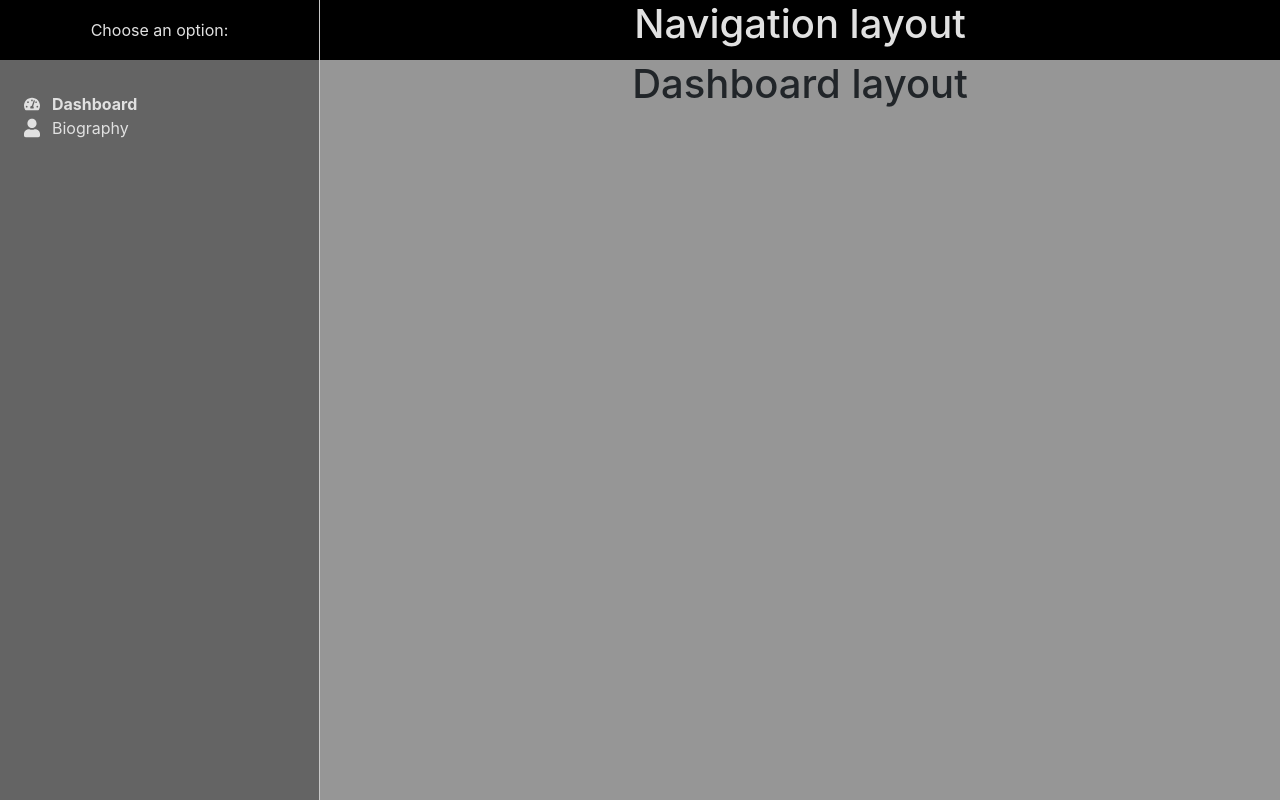
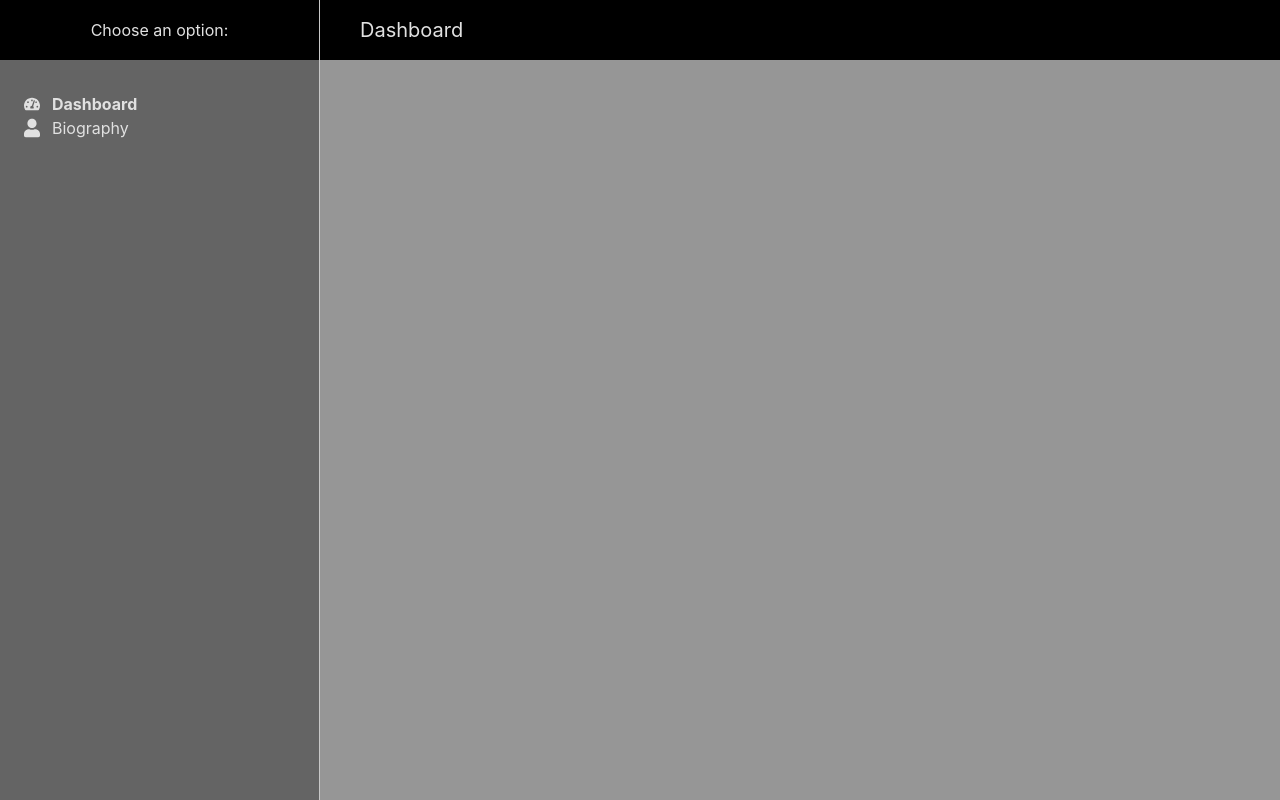
Before and after one commit to RudolfBenadie/Portfolio, a React (Create React App) app: page /terminal/dashboard in a window 1280 px wide. Built offline with nearby package versions, Linux system fonts and the light colour scheme.

Commit message:
Update top navigation

```diff
--- a/src/assets/scss/_navbar.scss
+++ b/src/assets/scss/_navbar.scss
@@ -1,6 +1,10 @@
-#navbar {
+.navbar {
   position: fixed;
   display: flex;
+  flex-wrap: nowrap;
+  align-items: justify;
+  justify-content: space-between;
+  padding: 0;
   left: 0;
   top: 0;
   right: 0;
@@ -8,13 +12,22 @@
   background-color: black;
   color: $light-color;
 
+  .container-fluid {
+    padding: 0;
+
     .spacer {
       width: $sidebar-width;
+      height: $large-navbar-height;
     }
 
     .content {
       width: $content-width;
-    text-align: center;
+      text-align: justify;
+
+      .navbar-brand {
+        color: $light-color;
+        padding-left: 2em;
       }
-
     }
+  }
+}
--- a/src/layout/Base.js
+++ b/src/layout/Base.js
@@ -5,7 +5,7 @@ import {
   Switch
 } from "react-router-dom";
 import SideBar from "./SideBar";
-import NavBar from "./NavBar";
+import TopNav from "./TopNav";
 import routes from "../views/routes";
 
 const BaseLayout = (props) => {
@@ -15,7 +15,7 @@ const BaseLayout = (props) => {
     <div className="wrapper" >
       <SideBar {...props} routes={routes} />
       <div className="main-panel" ref={mainPanel}>
-        <NavBar {...props} />
+        <TopNav {...props} />
         <div id="baseContainer" >
           <Switch>
             {routes.map((prop, key) => {
--- a/src/layout/NavBar.js
+++ /dev/null
@@ -1,12 +0,0 @@
-import React from "react";
-
-const NavBar = (props) => {
-  return (
-    <div id="navbar">
-      <div className="spacer"></div>
-      <div className="content"><h1>Navigation layout</h1></div>
-    </div>
-  )
-}
-
-export default NavBar;
--- a/src/layout/SideBar.js
+++ b/src/layout/SideBar.js
@@ -30,9 +30,7 @@ const SideBar = (props) => {
                 <NavLink
                   href={prop.layout + prop.path}
                 >
-                  {/* <i className={prop.icon} /> */}
-                  {/* <FontAwesomeIcon icon={prop.icon} /> */}
-                  <span class="fa-li"><FontAwesomeIcon icon={prop.icon} /></span>
+                  <span className="fa-li"><FontAwesomeIcon icon={prop.icon} /></span>
                   <p>{prop.name}</p>
                 </NavLink>
               </li>
--- /dev/null
+++ b/src/layout/TopNav.js
@@ -0,0 +1,36 @@
+import React from "react";
+import {
+  Container,
+  Navbar,
+  NavbarBrand
+} from "reactstrap";
+import routes from "../views/routes";
+
+const TopNav = (props) => {
+
+  function getLocation() {
+    let location = "Profile";
+    routes.map((prop, key) => {
+      if (window.location.href.indexOf(prop.layout + prop.path) !== -1) {
+        location = prop.name;
+      }
+      return null;
+    });
+    return location;
+  }
+
+  return (
+    <Navbar>
+        <Container fluid>
+        <div className="spacer"></div>
+        <div className="content">
+          <NavbarBrand>
+            {getLocation()}
+          </NavbarBrand>
+        </div>
+      </Container>
+    </Navbar>
+  )
+}
+
+export default TopNav;
--- a/src/views/biography.js
+++ b/src/views/biography.js
@@ -3,7 +3,6 @@ import React from "react";
 const Biography = (props) => {
   return (
     <div id="biography" className="content" >
-      <h1>Biography layout</h1>
     </div>
   )
 }
--- a/src/views/dashboard.js
+++ b/src/views/dashboard.js
@@ -3,7 +3,6 @@ import React from "react";
 const Dashboard = (props) => {
   return (
     <div id="dashboard" className="content" >
-      <h1>Dashboard layout</h1>
     </div>
   )
 }
```
Lines whose indentation alone changed are shown as unchanged.
